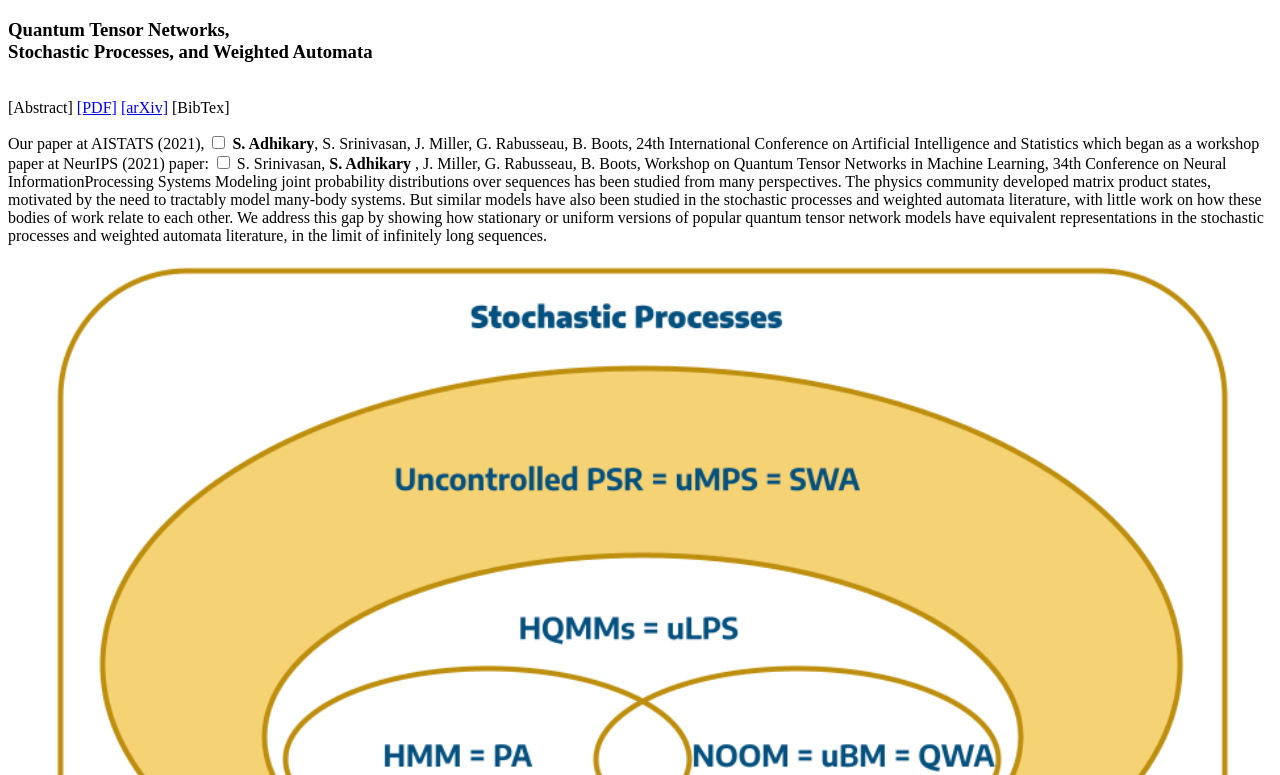
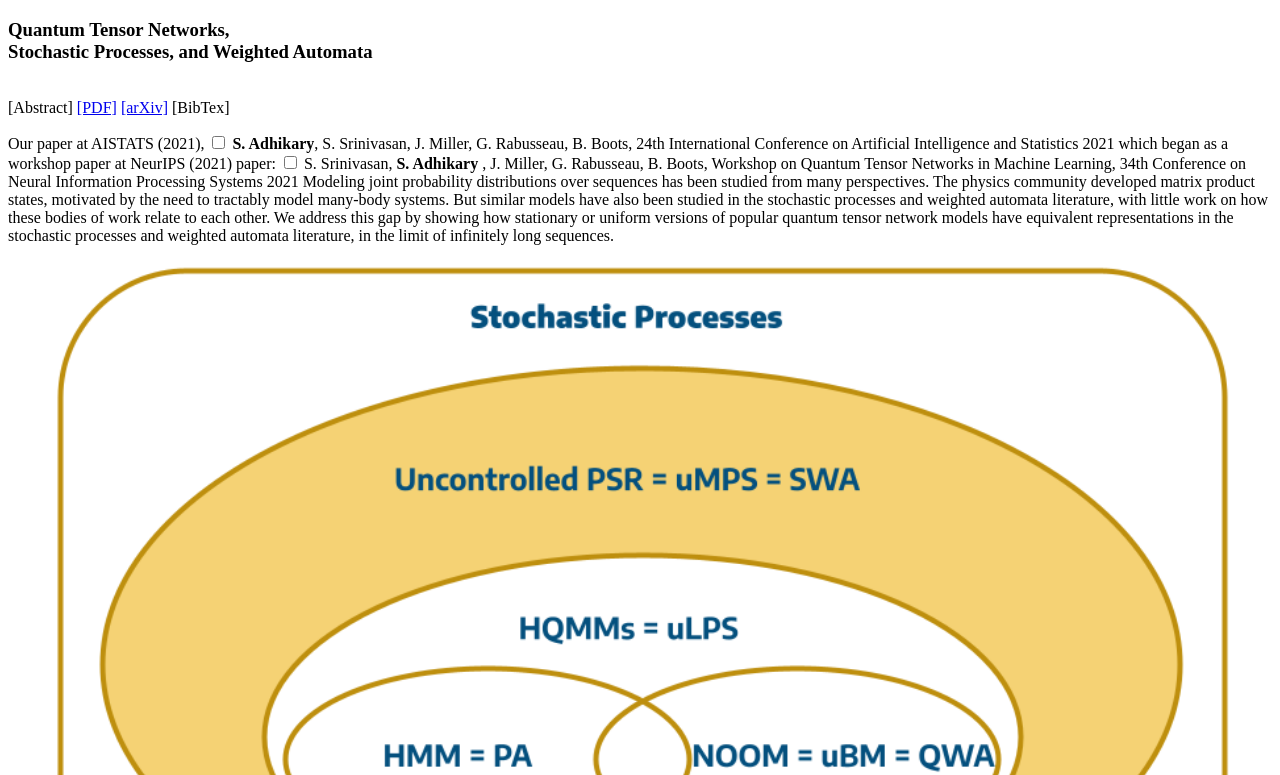
Before and after one commit to sandeshAdhikary/sandeshAdhikary.github.io, a Jekyll site: the page built from index.html, in a window 1280 px wide and 900 px high, scrolled down 1292 px, cut to the strip 125-900 px from the top of the window. Built offline with Jekyll 4.4.1, drawn with Linux system fonts in a browser that asks for light colours.

Commit message:
updated index and gitignore

```diff
--- a/index.html
+++ b/index.html
@@ -112,7 +112,7 @@
         <a data-modal-target="#aistats2021_bibtex" class="home">[BibTex]</a>
         <div class="modal" id="aistats2021_bibtex">
             <div class="modal-header">
-                <div class="title">Expressiveness and Learning of Hidden Quantum Markov Models</div>
+                <div class="title">Quantum Tensor Netoworks, Stochastic Processes, and Weighted Automata</div>
                 <button data-close-button class="close-button">&times;</button>
             </div>
 
@@ -128,14 +128,14 @@
             <input type="checkbox" id="aistats2021_cite" class="margin-toggle"/>
             <span class="sidenote">
                 <b>S. Adhikary</b>, S. Srinivasan, J. Miller, G. Rabusseau, B. Boots,
-                24th International Conference on Artificial Intelligence and Statistics
+                24th International Conference on Artificial Intelligence and Statistics 2021
             </span>
             <label for="aistats2021_cite" class="margin-toggle sidenote-number"> which began as a workshop paper</label> at NeurIPS (2021)
             paper:
             <input type="checkbox" id="aistats2021_cite" class="margin-toggle"/>
             <span class="sidenote">
                 S. Srinivasan, <b>S. Adhikary</b> , J. Miller, G. Rabusseau, B. Boots,
-                Workshop on Quantum Tensor Networks in Machine Learning, 34th Conference on Neural InformationProcessing Systems
+                Workshop on Quantum Tensor Networks in Machine Learning, 34th Conference on Neural Information Processing Systems 2021
             </span>
             Modeling joint probability distributions over sequences has been studied from many perspectives.
             The physics community developed matrix product states, motivated by the need to tractably model many-body systems.
```
Also changed, not shown: 1 other file.
